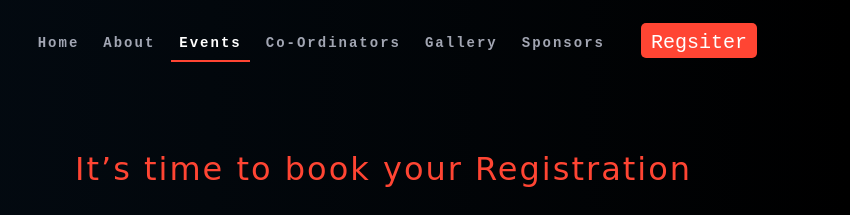
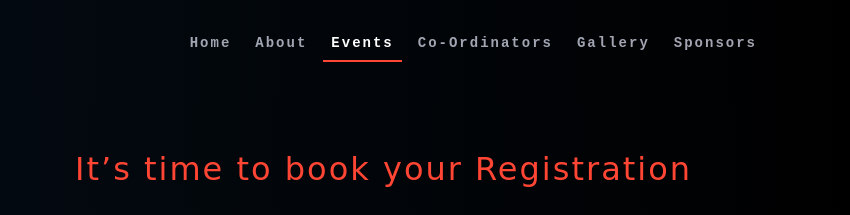
Before and after one commit to abhayKesarwa/VAYAM3.0, a plain HTML site: page dance.html in a window 1280 px wide. Shown: the top 215 px of the page, 430-1280 px from the left. Drawn offline with nearby package versions, Linux system fonts and the light colour scheme; a script that the page names is missing; a web font is replaced by a local one.

Commit message:
Update dance.html

```diff
--- a/dance.html
+++ b/dance.html
@@ -66,7 +66,7 @@
 
                                         <!-- <li ><a href="https://drive.google.com/file/d/1xTZ8SSuiArTqo3XmgkqFbwJKKWNdrotv/view?usp=sharing">Results</a>
                                         </li> -->
-                                        <a href="index.html#contact"><button id="nav-btn">Regsiter</button></a>
+                                        <!--<a href="index.html#contact"><button id="nav-btn">Regsiter</button></a>-->
 
                                     </ul>
                                 </nav>
```
